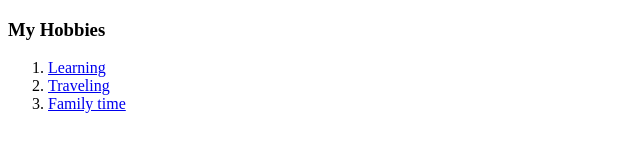
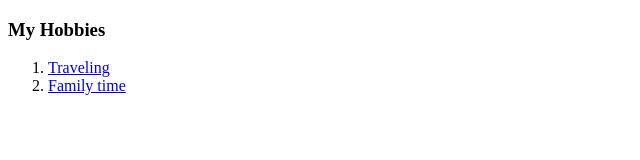
Before and after one commit to Katkb1/cv, a plain HTML site: page hobbies.html in a window 1280 px wide. Shown: the whole page, without its empty margins (0-640 px from the left). Drawn offline with Linux system fonts and the light colour scheme.

Commit message:
Update hobbies.html

```diff
--- a/hobbies.html
+++ b/hobbies.html
@@ -7,7 +7,6 @@
   <body>
     <h3>My Hobbies</h3>
     <ol>
-      <li><a href="file:///C:/Users/kbarn/OneDrive/Desktop/developer-portfolio-starter/index.html#">Learning</a></li>
       <li><a href="https://www.bahamas.com/travelupdates">Traveling</a></li>
       <li><a href="https://www.canobie.com/screeemfest/">Family time</a></li>
     </ol>
```
